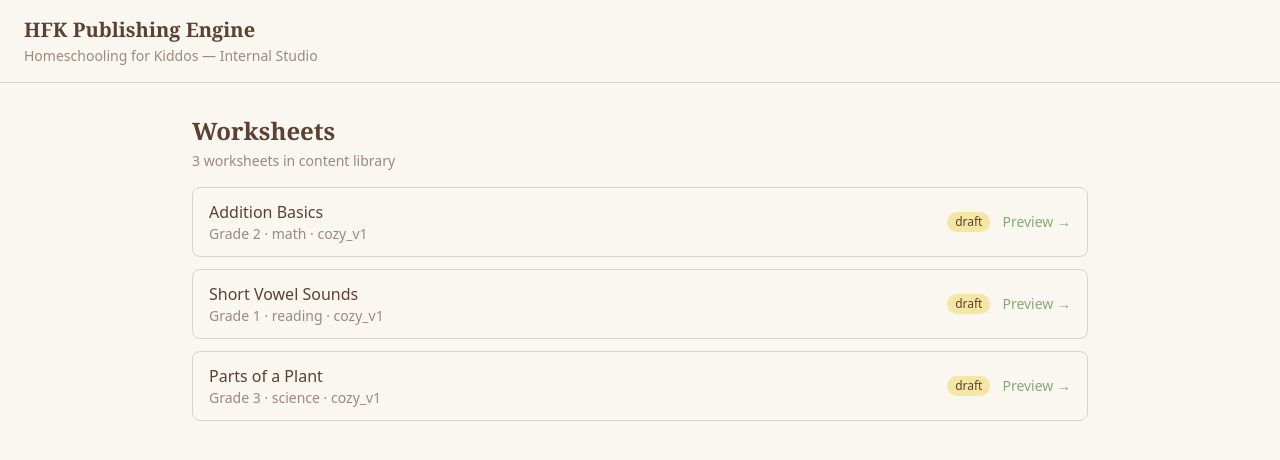
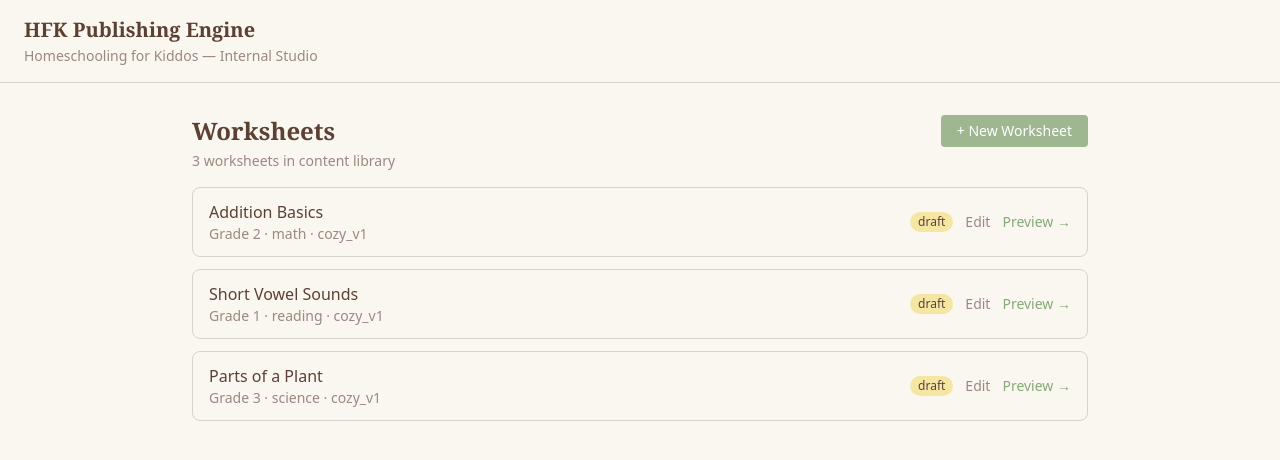
Before and after one commit to princeoncada/hfk-system, a Next.js app: page / in a window 1280 px wide. Shown: the top 460 px of the page. Built offline with nearby package versions, Linux system fonts and the light colour scheme.

Commit message:
feat: add New Worksheet button and Edit links to dashboard

```diff
--- a/src/app/page.tsx
+++ b/src/app/page.tsx
@@ -7,9 +7,17 @@ export default function DashboardPage() {
   return (
     <div className="max-w-4xl mx-auto">
       <section className="mb-8">
-        <h2 className="text-2xl font-display font-semibold mb-1">
-          Worksheets
-        </h2>
+        <div className="mb-1 flex items-center justify-between">
+          <h2 className="text-2xl font-display font-semibold">
+            Worksheets
+          </h2>
+          <Link
+            href="/edit/new"
+            className="rounded bg-sage-green/80 px-4 py-1.5 text-sm text-white hover:bg-sage-green"
+          >
+            + New Worksheet
+          </Link>
+        </div>
         <p className="text-sm text-warm-brown/60 mb-4">
           {worksheets.length} worksheet{worksheets.length !== 1 ? 's' : ''} in content library
         </p>
@@ -38,6 +46,12 @@ export default function DashboardPage() {
                     {ws.status}
                   </span>
                   <Link
+                    href={`/edit/${ws.id}`}
+                    className="text-sm text-warm-brown/60 hover:text-warm-brown"
+                  >
+                    Edit
+                  </Link>
+                  <Link
                     href={`/preview/${ws.id}`}
                     className="text-sm text-sage-green hover:underline"
                   >
```
